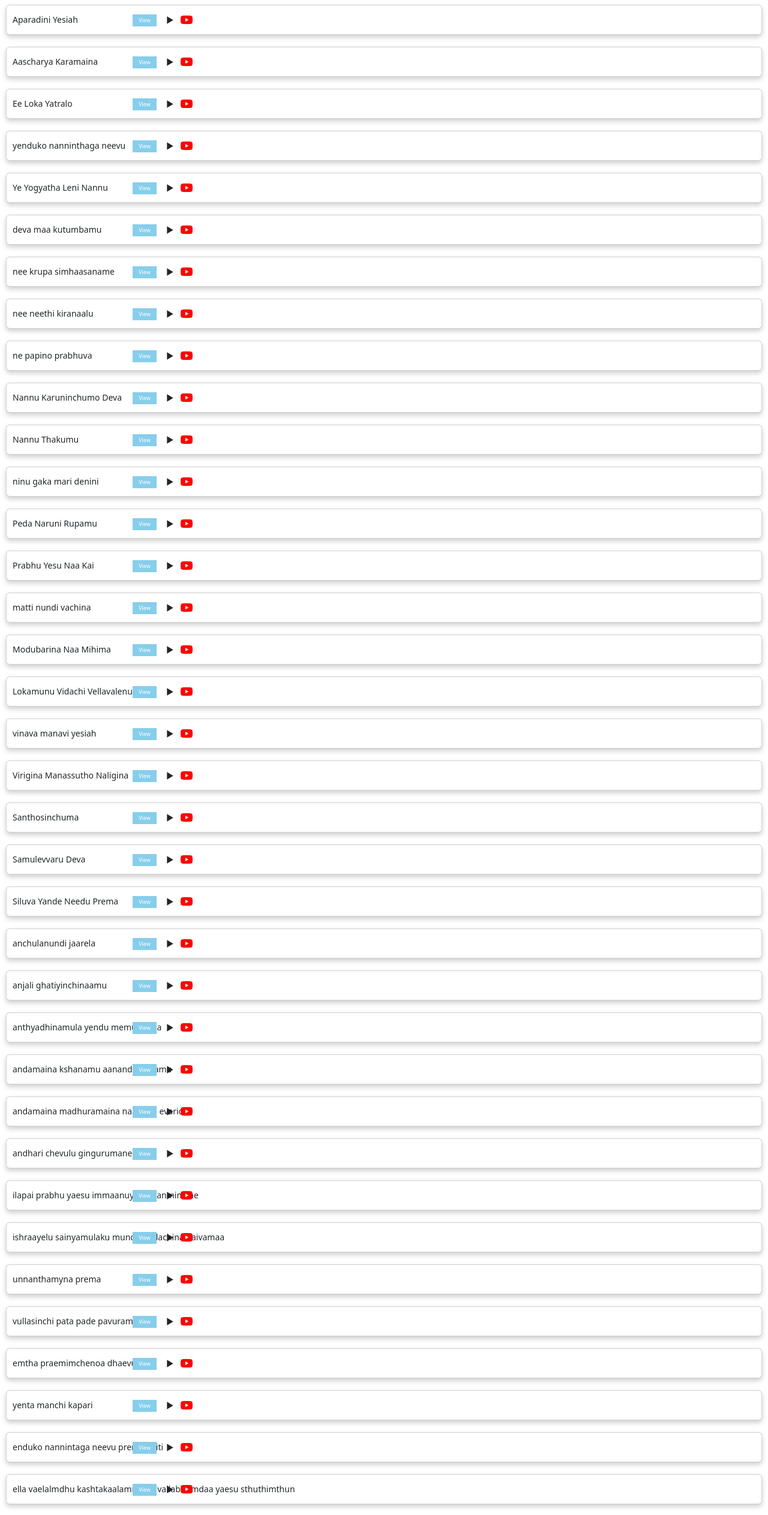
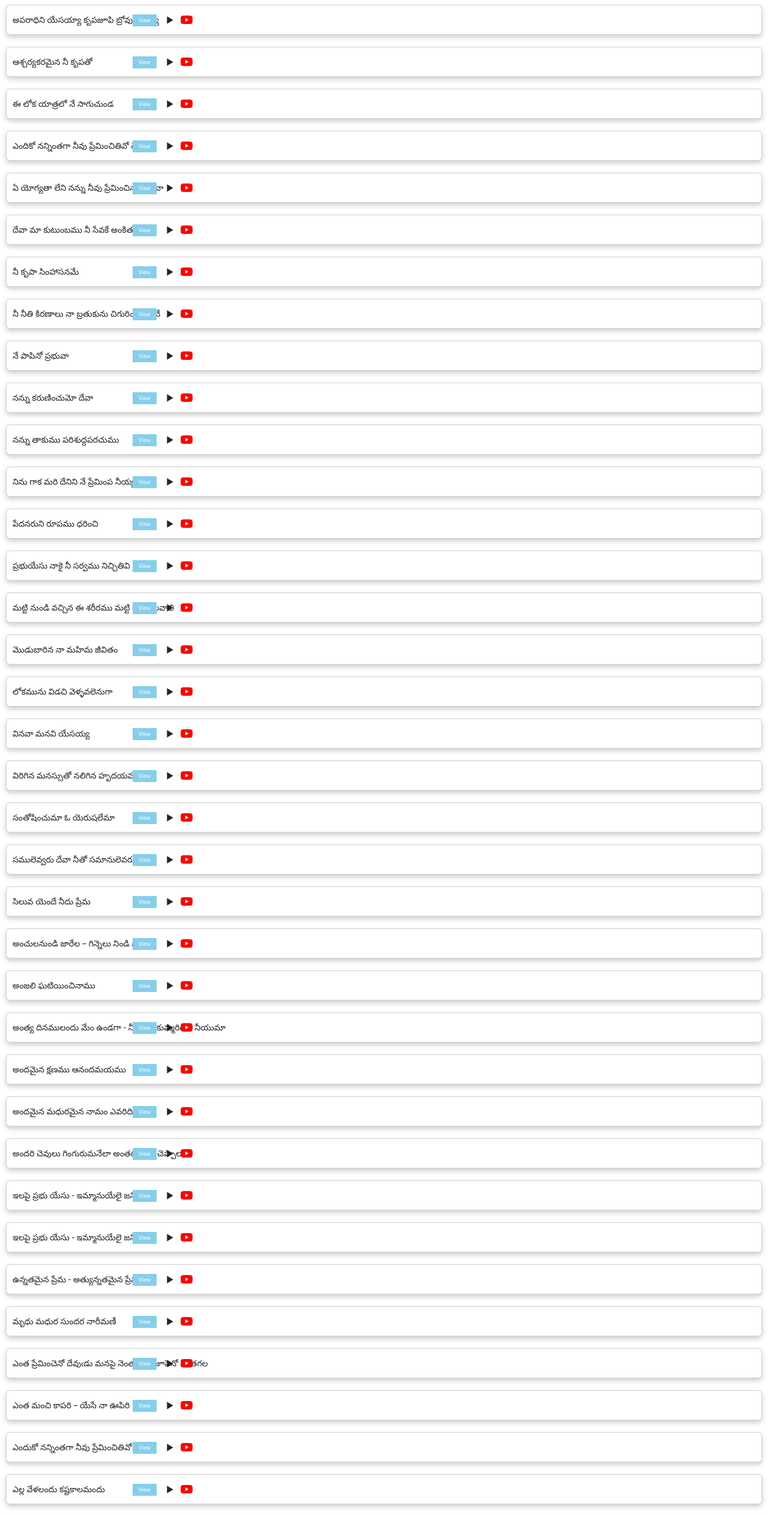
Before and after one commit to rameshmanepalli1234/Songs-App, a React (Create React App) app: page / in a window 1280 px wide. Shown: the part 234-2760 px from the top of the page at 60% size. Built offline with nearby package versions, Linux system fonts and the light colour scheme.

Commit message:
telugu titles added

```diff
--- a/src/components/dashboard/Dashboard.jsx
+++ b/src/components/dashboard/Dashboard.jsx
@@ -78,7 +78,7 @@ const Dashboard = () => {
                 {filteredSongsList.map((song, index) => {
                     return (
                         <div key={index} className='card'>
-                            <span className='songTitle'> {song.title} </span>
+                            <span className='songTitle'> {song.teluguTitle} </span>
                             <button className='viewLyricButton' onClick={handleOnLyric}>View</button>
                             {isPlayButtonOpen && <BiPlay className='playButton' size={25} onClick={()=>{handleOnPlayButton(song.title)}}/> }
                             {isPauseButtonOpen && <BiPause className='pauseButton' size={25} onClick={handleOnPauseButton}/> }
--- a/src/components/jsFiles/Songs.js
+++ b/src/components/jsFiles/Songs.js
@@ -1,6 +1,7 @@
 export const Songs=[
     {
         title:'nityamu stutinchina nee runamu tirchalenu',
+        teluguTitle:'Nithyamu Sthuthinchinaa',
         lyric: 'Nithyamu Sthuthinchinaa\n' +
             'Nee Runamu Theerchalenu\n' +
             'Samasthamu Neekichchinaa\n' +
@@ -90,6 +91,7 @@ export const Songs=[
     },
     {
       title: 'Bethlehemu Puramulo Oka Naati Raathiri',
+        teluguTitle:'బేత్లెహేము పురములో ఒక నాటి ',
       lyric: 'బేత్లెహేము పురములో ఒక నాటి రాతిరి\n' +
           'ఊహలకు అందని అద్భుతము జరిగెను\n' +
           'లోక చరిత మార్చిన దైవకార్యము\n' +
@@ -119,6 +121,7 @@ export const Songs=[
     },
     {
         title: 'Aparadini Yesiah',
+        teluguTitle:'అపరాధిని యేసయ్యా కృపజూపి బ్రోవుమయ్యా ',
         lyric: 'అపరాధిని యేసయ్యా కృపజూపి బ్రోవుమయ్యా\n' +
             'నెపమెంచకయె నీ కృపలో అపరాధములను క్షమించు\n' +
             '1.ఘోరంబుగా దూరితిని నేరంబులను జేసితిని\n' +
@@ -132,6 +135,7 @@ export const Songs=[
     },
     {
         title: 'Aascharya Karamaina',
+        teluguTitle:'ఆశ్చర్యకరమైన నీ కృపతో ',
         lyric: 'ఆశ్చర్యకరమైన నీ కృపతో\n' +
             'మనోహరమైన సీయోనులో\n' +
             'నా ప్రియుని నేను దర్శింతును\n' +
@@ -151,6 +155,7 @@ export const Songs=[
     },
     {
         title:'Ee Loka Yatralo',
+        teluguTitle:'ఈ లోక యాత్రలో నే సాగుచుండ ',
         lyric: 'ఈ లోక యాత్రలో నే సాగుచుండ\n' +
             'ఒకసారి నవ్వు ఒకసారి యేడ్పు\n' +
             'అయినను క్రీస్తేసు నాతోడ నుండు\n' +
@@ -169,6 +174,7 @@ export const Songs=[
     },
     {
         title: 'yenduko nanninthaga neevu',
+        teluguTitle:' ఎందికో నన్నింతగా నీవు ప్రేమించితివో దేవా',
         lyric: 'ఎందికో నన్నింతగా నీవు ప్రేమించితివో దేవా\n' +
             'అందుకో నా దీన స్తుతిపాత్ర హల్లెలూయ యేసయ్యా\n' +
             '1.నా పాపము బాప నరరూపి వైనావు\n' +
@@ -183,6 +189,7 @@ export const Songs=[
     },
     {
         title: 'Ye Yogyatha Leni Nannu',
+        teluguTitle:'ఏ యోగ్యతా లేని నన్ను నీవు ప్రేమించినావు దేవా ',
         lyric: 'ఏ యోగ్యతా లేని నన్ను నీవు ప్రేమించినావు దేవా\n' +
             'ఏ అర్హత లేని నన్ను నీవు రక్షించినావు ప్రభువా\n' +
             'నీకేమి చెల్లింతును నీ ఋణ మెలా తీర్తును\n' +
@@ -204,6 +211,7 @@ export const Songs=[
     },
     {
         title: 'deva maa kutumbamu',
+        teluguTitle:' దేవా మా కుటుంబము నీ సేవకే అంకితము',
         lyric: 'దేవా మా కుటుంబము నీ సేవకే అంకితము\n' +
             'ఈ శాప లోకానా నీ సాక్షులుగ నిలువ\n' +
             'నీ ఆత్మతో నింపుమా నీ ఆత్మతో నింపుమా\n' +
@@ -227,6 +235,7 @@ export const Songs=[
     },
     {
         title: 'nee krupa simhaasaname',
+        teluguTitle:'నీ కృపా సింహాసనమే ',
         lyric: 'నీ కృపా సింహాసనమే\n' +
             'నా నిత్యనివాసము\n' +
             'యెహోవా పరిశుద్ధుడు . . .\n' +
@@ -251,6 +260,7 @@ export const Songs=[
     },
     {
         title: 'nee neethi kiranaalu ',
+        teluguTitle:' నీ నీతి కిరణాలు నా బ్రతుకును చిగురింప చేసేనే',
         lyric: 'నీ నీతి కిరణాలు నా బ్రతుకును చిగురింప చేసేనే\n' +
             'కడవరి రక్షణలు నివు దాచి ఉంచిన స్వాస్థ్యము నాదే కదా\n' +
             'ఇదే కదా నా ఆనందము\n' +
@@ -270,6 +280,7 @@ export const Songs=[
     },
     {
         title: 'ne papino prabhuva',
+        teluguTitle:'నే పాపినో ప్రభువా ',
         lyric: 'నే పాపినో ప్రభువా\n' +
             'నన్ను కావుమా దేవా\n' +
             '1. కరుణాలవాలా నీ మ్రొలనీలా\n' +
@@ -285,6 +296,7 @@ export const Songs=[
     },
     {
         title: 'Nannu Karuninchumo Deva',
+        teluguTitle:'నన్ను కరుణించుమో దేవా ',
         lyric: 'నన్ను కరుణించుమో దేవా\n' +
             'నన్ను కరుణించుమో తండ్రి\n' +
             'నీ రెక్కలే నాకు ఆశ్రయం\n' +
@@ -298,6 +310,7 @@ export const Songs=[
     },
     {
         title: 'Nannu Thakumu',
+        teluguTitle:'నన్ను తాకుము పరిశుద్ధపరచుము ',
         lyric: 'నన్ను తాకుము పరిశుద్ధపరచుము\n' +
             'విమోచిచు నా ప్రియ ప్రభు పరిశుద్ధపరచుము\n' +
             '1. లోకము నుండి లోకపుబంధాల నుండి\n' +
@@ -318,6 +331,7 @@ export const Songs=[
     },
     {
         title : 'ninu gaka mari denini',
+        teluguTitle:'నిను గాక మరి దేనిని నే ప్రేమింప నీయ్యకు ',
         lyric:'నిను గాక మరి దేనిని నే ప్రేమింప నీయ్యకు\n' +
             'నీ కృపలో నీ దయలో నీ మహిమ సన్నిధిలో\n' +
             'నను నిలుపుమో యేసు\n' +
@@ -334,6 +348,7 @@ export const Songs=[
     },
     {
         title : 'Peda Naruni Rupamu',
+        teluguTitle:'పేదనరుని రూపము ధరించి ',
         lyric:'పేదనరుని రూపము ధరించి\n' +
             'యేసురాజు నీ చెంత నిలచే\n' +
             'అంగీకరించు మాయనను\n' +
@@ -354,6 +369,7 @@ export const Songs=[
     },
     {
         title : 'Prabhu Yesu Naa Kai',
+        teluguTitle:'ప్రభుయేసు నాకై నీ సర్వము నిచ్చితివి ',
         lyric:'ప్రభుయేసు నాకై నీ సర్వము నిచ్చితివి\n' +
             'ప్రేమనుబట్టి అర్పించు కొంటివి నాకై\n' +
             '1.శిరస్సు నిచ్చితివి ముండ్ల మకుటముకై\n' +
@@ -371,6 +387,7 @@ export const Songs=[
     },
     {
         title : 'matti nundi vachina ',
+        teluguTitle:'మట్టి నుండి వచ్చిన ఈ శరీరము మట్టి లోనే కలవాలి ',
         lyric:'మట్టి నుండి వచ్చిన ఈ శరీరము మట్టి లోనే కలవాలి\n' +
             'స్వామి నీవిచ్చిన ఈ ఆత్మా తిరిగి నీ చెంతకు చేరాలి\n' +
             '1. నీకే నే స్వంతం నీవే నా సర్వం నీ దరికే చేరాలి\n' +
@@ -386,6 +403,7 @@ export const Songs=[
     },
     {
         title : 'Modubarina Naa Mihima',
+        teluguTitle:'మొడుబారిన నా మహిమ జీవితం ',
         lyric:'మొడుబారిన నా మహిమ జీవితం\n' +
             'చిగురింప చేయుమయా\n' +
             'నా ఆత్మీయ వ్యవసాయకా\n' +
@@ -401,6 +419,7 @@ export const Songs=[
     },
     {
         title : 'Lokamunu Vidachi Vellavalenuga',
+        teluguTitle:' లోకమును విడచి వెళ్ళవలెనుగా',
         lyric:'లోకమును విడచి వెళ్ళవలెనుగా\n' +
             'సర్వమిచ్చటనే విడువా వలెన్\n' +
             'విడువా వలెన్\n' +
@@ -419,6 +438,7 @@ export const Songs=[
     },
     {
         title : 'vinava manavi yesiah',
+        teluguTitle:'వినవా మనవి యేసయ్య ',
         lyric:'వినవా మనవి యేసయ్య\n' +
             'ప్రభువా శరణం నీవయ్యా\n' +
             'మలినము నా గతం\n' +
@@ -441,6 +461,7 @@ export const Songs=[
     },
     {
         title : 'Virigina Manassutho Naligina',
+        teluguTitle:'విరిగిన మనస్సుతో నలిగిన హృదయముతో ',
         lyric:'విరిగిన మనస్సుతో నలిగిన హృదయముతో\n' +
             'అర్పణగా నీ సన్నిధిలో చేరితి\n' +
             'గైకొనుమా నా ప్రాణనాధుడా\n' +
@@ -455,6 +476,7 @@ export const Songs=[
     },
     {
         title : 'Santhosinchuma',
+        teluguTitle:'సంతోషించుమా ఓ యెరుషలేమా ',
         lyric:'సంతోషించుమా ఓ యెరుషలేమా\n' +
             'సర్వోన్నతుని జనాంగమా\n' +
             'ఆనందించుమా సియోను నగరమా\n' +
@@ -476,6 +498,7 @@ export const Songs=[
     },
     {
         title : 'Samulevvaru Deva\n',
+        teluguTitle:'సములెవ్వరు దేవా నీతో సమానులెవరు దేవా ',
         lyric:'సములెవ్వరు దేవా నీతో సమానులెవరు దేవా\n' +
             'వేల్పులలోనా నీ వంటి దేవుడు ఎవరున్నారు దేవా\n' +
             'పూజ్యులలోనా నీ వంటి ఘనుడు ఎవరున్నారు దేవా\n' +
@@ -491,6 +514,7 @@ export const Songs=[
     },
     {
         title : 'Siluva Yande Needu Prema',
+        teluguTitle:'సిలువ యెందే నీదు ప్రేమ ',
         lyric:'సిలువ యెందే నీదు ప్రేమ\n' +
             'తెలిసికొంటిమో ప్రభో\n' +
             '1. మాదు పాప గాయములను\n' +
@@ -504,6 +528,7 @@ export const Songs=[
     },
     {
         title : 'anchulanundi jaarela',
+        teluguTitle:'అంచులనుండి జారేల – గిన్నెలు నిండి పోర్లేలా ',
         lyric:'అంచులనుండి జారేల – గిన్నెలు నిండి పోర్లేలా\n' +
             'ఆశీర్వదిస్తాడు యేసయ్యా /2/\n' +
             'విశ్వాసంతో ప్రార్ధన చేసిన – ఇచ్చేదాక ఓపిక పట్టిన /2/\n' +
@@ -523,6 +548,7 @@ export const Songs=[
     },
     {
         title : 'anjali ghatiyinchinaamu ',
+        teluguTitle:' అంజలి ఘటియించినాము',
         lyric:'అంజలి ఘటియించినాము\n' +
             'అందరి మనసులలోని చీకటుల\n' +
             'హరియించి తరియింప చేయగా\n' +
@@ -568,6 +594,7 @@ export const Songs=[
     },
     {
         title : 'anthyadhinamula yendu memundaga',
+        teluguTitle:'అంత్య దినములందు మేం ఉండగా - నీ ఆత్మా కుమ్మరింపు నీయుమా ',
         lyric:'అంత్య దినములందు మేం ఉండగా - నీ ఆత్మా కుమ్మరింపు నీయుమా -2\n' +
             '\n' +
             'మేం దర్శనాలు చూచి మేం ప్రవచనాలు చెప్పి - లోకమందు మార్పు తెచ్చేదం\n' +
@@ -618,6 +645,7 @@ export const Songs=[
     },
     {
         title : 'andamaina kshanamu aanandamayamu',
+        teluguTitle:' అందమైన క్షణము ఆనందమయము',
         lyric:'అందమైన క్షణము ఆనందమయము\n' +
             'యేసయ్య పుట్టినవేళ సంబరమే సంబరము\n' +
             'యేసయ్య పుట్టినవేళ సంబరమే సంబరము (2)\n' +
@@ -650,6 +678,7 @@ export const Songs=[
     },
     {
         title : 'andamaina madhuramaina naamam evaridi',
+        teluguTitle:'అందమైన మధురమైన నామం ఎవరిది ',
         lyric:'అందమైన మధురమైన నామం ఎవరిది\n' +
             'మహిమాన్వితుడు మహిజన రక్షకుడు\n' +
             'ఆయనేసు యేసు యేసు (2) ||అందమైన||\n' +
@@ -671,6 +700,7 @@ export const Songs=[
     },
     {
         title : 'andhari chevulu gingurumanela',
+        teluguTitle:'అందరి చెవులు గింగురుమనేలా అంతట చాటి చెప్పాలా ',
         lyric:'అందరి చెవులు గింగురుమనేలా అంతట చాటి చెప్పాలా\n' +
             'యేసు రాకడకు సమయం అయ్యుందని\n' +
             'సిద్ధం కాకపోతే ఎంతో ఘోరమని\n' +
@@ -688,6 +718,7 @@ export const Songs=[
     },
     {
         title : 'ilapai prabhu yaesu immaanuyaelai janmimche',
+        teluguTitle:'ఇలపై ప్రభు యేసు - ఇమ్మానుయేలై జన్మించె ',
         lyric:'ఇలపై ప్రభు యేసు - ఇమ్మానుయేలై జన్మించె (2)\n' +
             'హల్లెలూయా మహిమ రాజు - లోకానికి వెలుగాయె – మనకోసం (2)\n' +
             '\n' +
@@ -703,6 +734,7 @@ export const Songs=[
     },
     {
         title : 'ishraayelu sainyamulaku mundu nadachina daivamaa',
+        teluguTitle:'ఇలపై ప్రభు యేసు - ఇమ్మానుయేలై జన్మించె ',
         lyric:'ఇశ్రాయేలు సైన్యములకు ముందు నడచిన దైవమా (2)\n' +
             'నేడు మాతో కూడా నుండి మమ్ము నడిపించుమా (2)\n' +
             '\n' +
@@ -720,6 +752,7 @@ export const Songs=[
     },
     {
         title : 'unnanthamyna prema',
+        teluguTitle:'ఉన్నతమైన ప్రేమ - అత్యున్నతమైన ప్రేమ ',
         lyric:'పల్లవి: ఉన్నతమైన ప్రేమ - అత్యున్నతమైన ప్రేమ\n' +
             'శాశ్వతమైన ప్రేమ - పరిపూర్ణమైన ప్రేమ\n' +
             'యేసుని ప్రేమా - ఆ కలువరి ప్రేమ - ఆ కలువరి ప్రేమా\n' +
@@ -740,6 +773,7 @@ export const Songs=[
     },
     {
         title : 'vullasinchi pata pade pavurama',
+        teluguTitle:'మృధు మధుర సుందర నారీమణీ ',
         lyric:'మృధు మధుర సుందర నారీమణీ\n' +
             'ఎద పవళించు నా ప్రాణేశ్వరీ\n' +
             'ఒక్క చూపుతో నీవాడనైతి\n' +
@@ -772,6 +806,7 @@ export const Songs=[
     },
     {
         title : 'emtha praemimchenoa dhaevuaodu',
+        teluguTitle:'ఎంత ప్రేమించెనో దేవుఁడు మనపై నెంతదయఁజూపెనో వింతగల ',
         lyric:'ఎంత ప్రేమించెనో దేవుఁడు మనపై నెంతదయఁజూపెనో వింతగల\n' +
             'యీ దైవప్రేమను సాంతమున ధ్యానింపరే ||ఎంత||\n' +
             '\n' +
@@ -805,6 +840,7 @@ export const Songs=[
     },
     {
         title : 'yenta manchi kapari ',
+        teluguTitle:'ఎంత మంచి కాపరి – యేసే నా ఊపిరి ',
         lyric:'ఎంత మంచి కాపరి – యేసే నా ఊపిరి (2)\n' +
             'తప్పిపోయిన గొర్రె నేను\n' +
             'వెదకి కనుగొన్నావయ్యా\n' +
@@ -826,6 +862,7 @@ export const Songs=[
     },
     {
         title : 'enduko nannintaga neevu preminchiti ',
+        teluguTitle:' ఎందుకో నన్నింతగా నీవు ప్రేమించితివో దేవా',
         lyric:'ఎందుకో నన్నింతగా నీవు ప్రేమించితివో దేవా\n' +
             'అందుకో నా దీన స్తుతిపాత్ర హల్లెలూయ యేసయ్యా\n' +
             '\n' +
@@ -845,6 +882,7 @@ export const Songs=[
     },
     {
         title : 'ella vaelalmdhu kashtakaalammdhu vallabhumdaa yaesu sthuthimthun',
+        teluguTitle:' ఎల్ల వేళలందు కష్టకాలమందు',
         lyric:'పల్లవి: ఎల్ల వేళలందు కష్టకాలమందు\n' +
             'వల్లభుండా యేసు స్తుతింతున్\n' +
             'ఎల్లను నీవే నా కెల్లెడల\n' +
@@ -873,6 +911,7 @@ export const Songs=[
     },
     {
         title : 'okkade yesu okkade',
+        teluguTitle:' ఒక్కడే యేసు ఒక్కడే',
         lyric:'\n' +
             'ఒక్కడే యేసు ఒక్కడే\n' +
             'ఒక్కడే పరిశుద్ధుడు ఒక్కడే (2)\n' +
@@ -897,6 +936,7 @@ export const Songs=[
     },
     {
         title : 'o talli kannanu o tamdri kannanu ',
+        teluguTitle:'ఓ తల్లి కన్నను ఓ తండ్రి కన్నను ',
         lyric:'ఓ తల్లి కన్నను ఓ తండ్రి కన్నను\n' +
             'ప్రేమించు దేవుడు క్షమియించు దేవుడు\n' +
             'ప్రేయసికన్న ప్రేమించు దేవుడు\n' +
@@ -918,6 +958,7 @@ export const Songs=[
     },
     {
         title : 'kanneerelammaa karuninchu yesu',
+        teluguTitle:' కన్నీరేలమ్మా కరుణించు యేసు నిన్ను విడువబోడమ్మా',
         lyric:'కన్నీరేలమ్మా కరుణించు యేసు నిన్ను విడువబోడమ్మా\n' +
             'కలవరపడకమ్మా కరుణించు యేసు నిన్ను విడువబోడమ్మా\n' +
             'కరుణ చూపి కలత మాన్పె (2)\n' +
@@ -939,6 +980,7 @@ export const Songs=[
     },
     {
         title : 'kreesthesu puttenu loka rakshakunigaa',
+        teluguTitle:' క్రీస్తేసు పుట్టెను.. లోక రక్షకునిగా',
         lyric:'క్రీస్తేసు పుట్టెను.. లోక రక్షకునిగా..\n' +
             'పశులపాక పావనమై.. పరవశించెనుగా…\n' +
             'పరవశించెనుగా…\n' +
```
